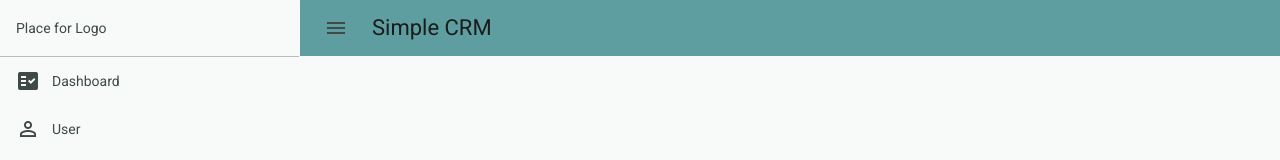
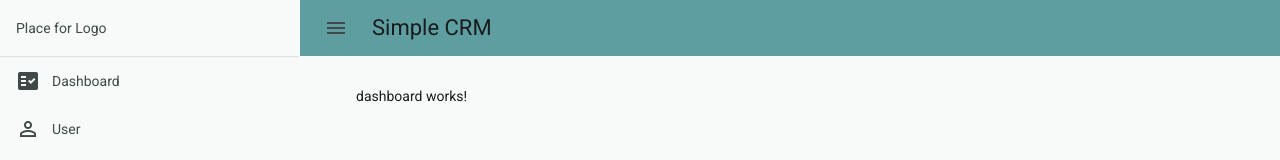
Before and after one commit to AlexanderKiefer77/SimpleCRM, an Angular app: page / in a window 1280 px wide. Shown: the top 160 px of the page. Built offline with nearby package versions, Linux system fonts and the light colour scheme.

Commit message:
routing to components

```diff
--- a/src/app/app.html
+++ b/src/app/app.html
@@ -7,9 +7,12 @@
     <!-- mit " [opened]="true" " ist die sidenav standartmässig geöffnet -->
 
     <ul class="menu-items">
-      <li><mat-icon>fact_check</mat-icon>Dashboard</li>
-      <li><mat-icon>perm_identity</mat-icon>User</li>
+      <li routerLink=""><mat-icon>fact_check</mat-icon>Dashboard</li>
+      <li routerLink="user"><mat-icon>perm_identity</mat-icon>User</li>
     </ul>
+    <!-- mit " routerLink="user" " oder " [routerLink]="['user']" " wird zu der jeweiligen component gewechselt + der Name wird in der Adressleiste angehangen.
+          Funktioniert in Zusammenhang mit dem "path" in "app.routes.ts" -->
+
   </mat-drawer>
 
   <div class="example-sidenav-content">
@@ -21,10 +24,13 @@
       <span>Simple CRM</span>
     </mat-toolbar>
 
+    <div class="router-container">
+      <router-outlet></router-outlet>
+    </div>
 
   </div>
 
 </mat-drawer-container>
 
 
-<router-outlet />
+<!-- <router-outlet /> -->
--- a/src/app/app.routes.ts
+++ b/src/app/app.routes.ts
@@ -1,3 +1,10 @@
+import { Component } from '@angular/core';
 import { Routes } from '@angular/router';
+import { Dashboard } from './dashboard/dashboard';
+import { User } from './user/user';
 
-export const routes: Routes = [];
+export const routes: Routes = [
+    { path: '', component: Dashboard },
+    { path: 'dashboard', component: Dashboard },
+    { path: 'user', component: User },
+];
--- a/src/app/app.scss
+++ b/src/app/app.scss
@@ -16,7 +16,7 @@
 }
 
 .logo-container {
-    border-bottom: 1px solid rgba(0, 0, 0, 0.25);
+    border-bottom: 1px solid rgba(0, 0, 0, 0.1);
     padding: 0 16px;
     min-height: 56px;
     display: flex;
@@ -44,5 +44,13 @@ mat-toolbar {
         &:hover {
             background-color: rgba(0, 0, 0, 0.1);
         }
+
+        &:focus {
+            outline: none;
+        }
     }
 }
+
+.router-container {
+    padding: 16px 0 0 56px;
+}
--- a/src/app/app.ts
+++ b/src/app/app.ts
@@ -1,5 +1,5 @@
 import { Component, signal } from '@angular/core';
-import { RouterOutlet } from '@angular/router';
+import { RouterOutlet, RouterLinkWithHref } from '@angular/router';
 import {MatIconModule} from '@angular/material/icon';
 import {MatButtonModule} from '@angular/material/button';
 import {MatToolbarModule} from '@angular/material/toolbar';
@@ -7,7 +7,7 @@ import {MatSidenavModule} from '@angular/material/sidenav';
 
 @Component({
   selector: 'app-root',
-  imports: [RouterOutlet, MatIconModule, MatButtonModule, MatToolbarModule, MatSidenavModule],
+  imports: [RouterOutlet, MatIconModule, MatButtonModule, MatToolbarModule, MatSidenavModule, RouterLinkWithHref],
   templateUrl: './app.html',
   styleUrl: './app.scss'
 })
--- /dev/null
+++ b/src/app/dashboard/dashboard.html
@@ -0,0 +1 @@
+<p>dashboard works!</p>
--- /dev/null
+++ b/src/app/dashboard/dashboard.ts
@@ -0,0 +1,11 @@
+import { Component } from '@angular/core';
+
+@Component({
+  selector: 'app-dashboard',
+  imports: [],
+  templateUrl: './dashboard.html',
+  styleUrl: './dashboard.scss',
+})
+export class Dashboard {
+
+}
--- /dev/null
+++ b/src/app/user/user.html
@@ -0,0 +1 @@
+<p>user works!</p>
--- /dev/null
+++ b/src/app/user/user.ts
@@ -0,0 +1,11 @@
+import { Component } from '@angular/core';
+
+@Component({
+  selector: 'app-user',
+  imports: [],
+  templateUrl: './user.html',
+  styleUrl: './user.scss',
+})
+export class User {
+
+}
```
Also changed, not shown: src/app/dashboard/dashboard.scss (added), src/app/user/user.scss (added), 2 other files (tests, documents, lock files or other folders).
